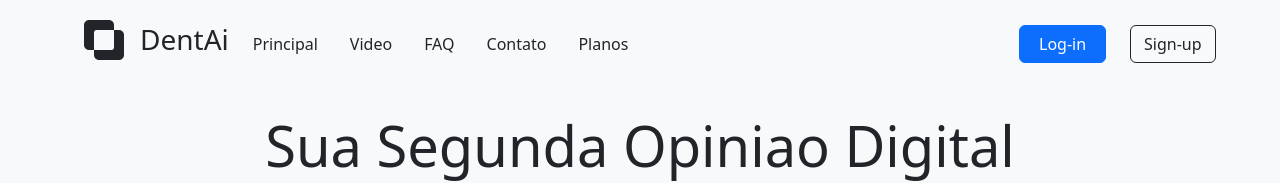
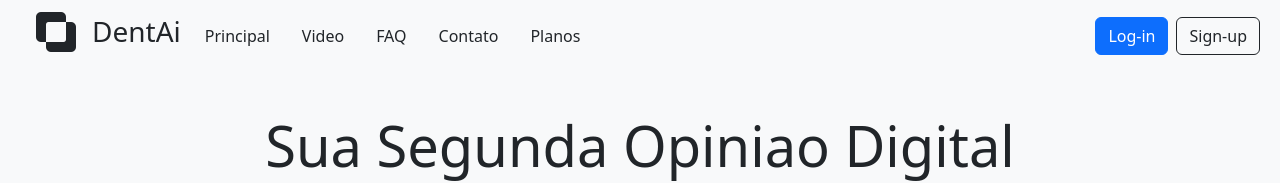
Before and after one commit to guisazevedo/dent_dev, a React (Vite) app: page / in a window 1280 px wide. Shown: the top 183 px of the page. Built offline with nearby package versions, Linux system fonts and the light colour scheme.

Commit message:
alignment navbar

```diff
--- a/src/02_blocks/Navbar.tsx
+++ b/src/02_blocks/Navbar.tsx
@@ -1,18 +1,17 @@
 import "bootstrap/dist/css/bootstrap.css";
 import "bootstrap-icons/font/bootstrap-icons.css";
-//import { Link } from "react-router-dom";
 import { NavHashLink } from "react-router-hash-link";
 
 const Navbar = () => {
   return (
     <nav className="navbar navbar-expand-lg bg-light fixed-top p-2">
-      <div className="container-fluid mx-5 my-2">
+      <div className="container-fluid">
         <h1>
           <i className="bi bi-exclude text-dark m-3"></i>
         </h1>
         <h3>DentAi</h3>
         <button
-          className="btn-sm navbar-toggler"
+          className="navbar-toggler"
           type="button"
           data-bs-toggle="collapse"
           data-bs-target="#navbarColor02"
@@ -50,80 +49,22 @@ const Navbar = () => {
               </NavHashLink>
             </li>
           </ul>
-          <div className="row">
-            <div className="col-6">
+          <div className="d-flex">
             <NavHashLink className="nav-link" to="/log-in">
-                <button className="btn btn-primary col-12 m-1" type="button">
+              <button className="btn btn-primary me-1" type="button">
                 Log-in
               </button>
             </NavHashLink>
-            </div>
-            <div className="col-6">
             <NavHashLink className="nav-link" to="/sign-up">
-                <button
-                  className="btn btn-outline-dark col-12 m-1"
-                  type="button"
-                >
+              <button className="btn btn-outline-dark ms-1" type="button">
                 Sign-up
               </button>
             </NavHashLink>
           </div>
         </div>
       </div>
-      </div>
     </nav>
-
-    // <nav className="nav justify-content-center p-2 mb-3 fixed-top bg-light">
-    //   <div className="d-flex align-items-center">
-    //     <NavHashLink className="nav-link text-dark ms-3" to="/#carousel">
-    //       <h1>
-    //         <i className="bi bi-exclude"></i>
-    //       </h1>
-    //     </NavHashLink>
-    //     <NavHashLink className="nav-link text-dark ms-3" to="/#carousel">
-    //       Home
-    //     </NavHashLink>{" "}
-    //     <NavHashLink className="nav-link text-dark ms-3" to="/#video">
-    //       Video
-    //     </NavHashLink>{" "}
-    //     <NavHashLink className="nav-link text-dark ms-3" to="/#faq">
-    //       FAQ
-    //     </NavHashLink>
-    //     <NavHashLink className="nav-link text-dark ms-3" to="/#contato">
-    //       Contato
-    //     </NavHashLink>{" "}
-    //     <NavHashLink className="nav-link text-dark ms-3 me-5" to="/#planos">
-    //       Planos
-    //     </NavHashLink>
-    //     <div className="row ms-5">
-    //       <div className="col">
-    //         <Link to="/sign-up">
-    //           <button
-    //             type="button"
-    //             className="btn btn-outline-primary w-100 ms-2"
-    //           >
-    //             Entre <i className="bi bi-door-open"></i>
-    //           </button>
-    //         </Link>
-    //       </div>
-    //       <div className="col">
-    //         <Link to="/log-in">
-    //           <button
-    //             type="button"
-    //             className="btn btn-outline-secondary w-100 ms-2"
-    //           >
-    //             Log-In <i className="bi bi-box-arrow-in-right"></i>
-    //           </button>
-    //         </Link>
-    //       </div>
-    //     </div>
-    //   </div>
-    // </nav>
   );
 };
 
 export default Navbar;
-
-// TODO => fix layout -> headers hidden under navbar
-// TODO => fix headers -> log-in / Sing-up size
-// TODO => fix screen / phone
```
Lines whose indentation alone changed are shown as unchanged.
